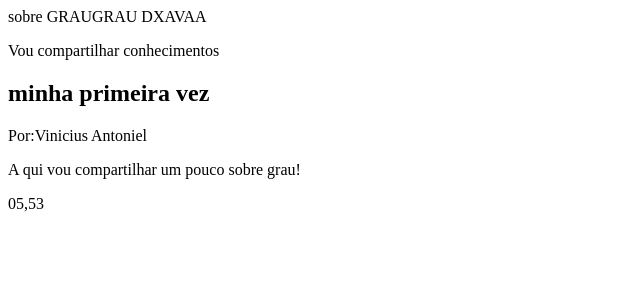
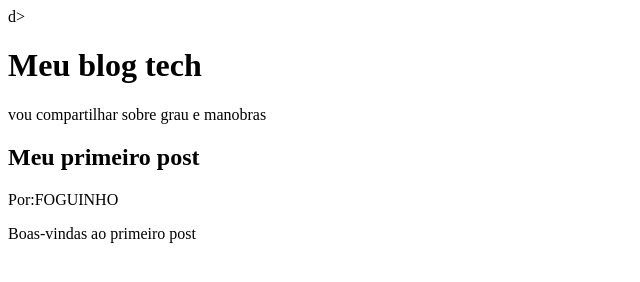
Before and after one commit to foguinho01-droid/foguinho, a plain HTML site: page index.html in a window 1280 px wide. Shown: the whole page, without its empty margins (0-640 px from the left). Drawn offline with Linux system fonts and the light colour scheme.

Commit message:
Add files via upload

```diff
--- a/index.html
+++ b/index.html
@@ -1,23 +1,18 @@
-
 <!DOCTYPE html>
-<html lang="pt-br">
+<html lang="pt-br">d>
     <head>
         <meta charset="UTF-8">
-        <meta name="viewport" content="width=device-width, initial-scale=1.0">
-        <title>GRAU</title>
+        <meta name="viewport"
+        content="width=device-width, initial-scale=1.0">
+        <title>Blog</title>
     </head>
     <body>
-        sobre GRAU<h>GRAU DXAVAA</h1>
-
-        <p>Vou compartilhar conhecimentos</p>
-
-        <h2>minha primeira vez</h2>
-        <p>Por:Vinicius Antoniel</p>
-        <p>A qui vou compartilhar um pouco sobre grau!</p>
-
-    </body>
-</html>
-
-
-
-05,53
+        <header>
+            <h1>Meu blog tech</h1>
+            <p>vou compartilhar sobre grau e
+                manobras</p>
+         </header>
+        <main>
+            <h2>Meu primeiro post</h2>
+            <p>Por:FOGUINHO </p>
+            <p>Boas-vindas ao primeiro post
```
